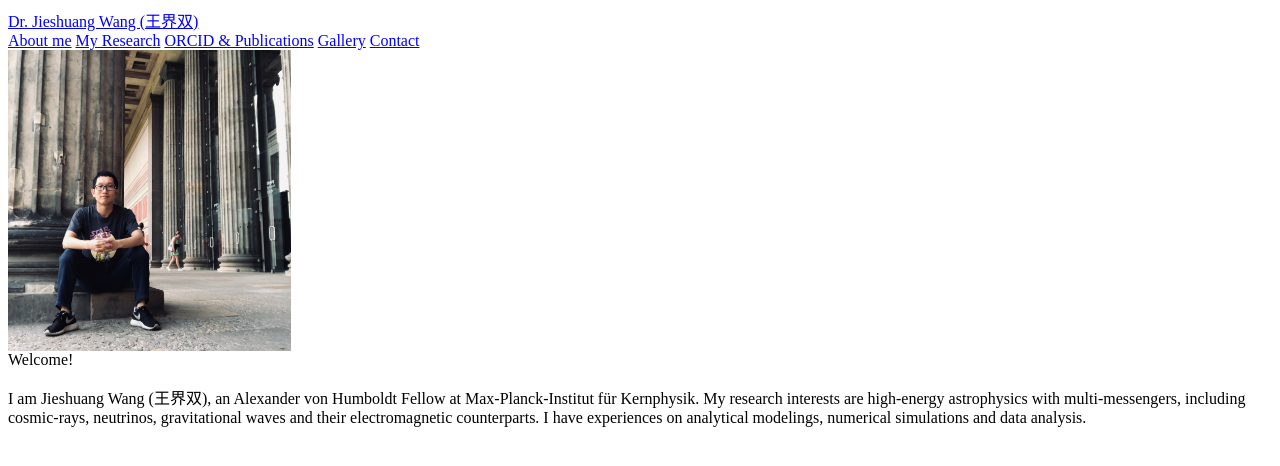
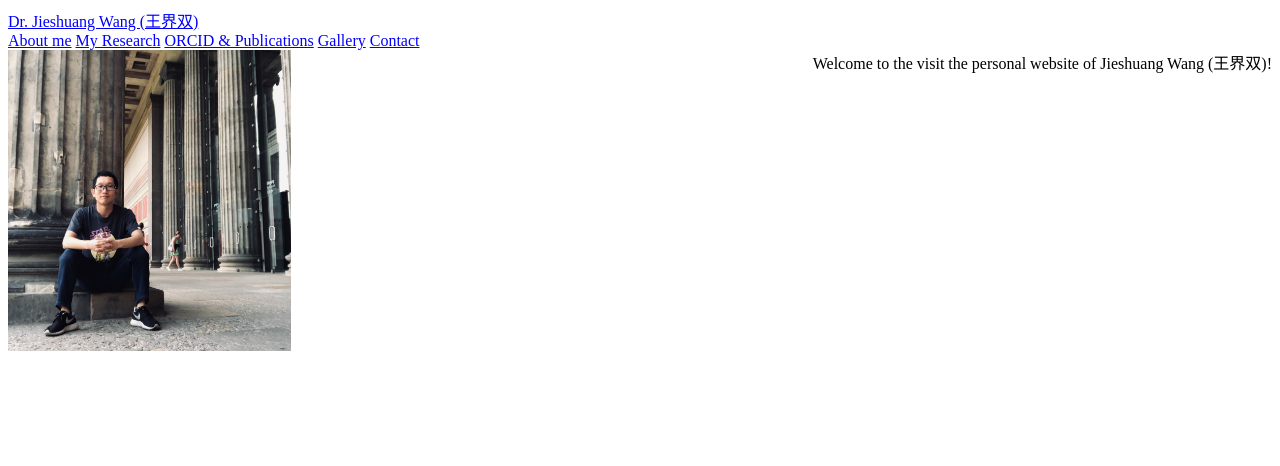
Before and after one commit to gaisuan/JieshuangWang, a plain HTML site: page index.html in a window 1280 px wide. Drawn offline with Linux system fonts and the light colour scheme.

Commit message:
Update index.html

```diff
--- a/index.html
+++ b/index.html
@@ -77,9 +77,9 @@
             <!-- Text container -->
             <div class="jXK9ad-SmKAyb" style="float: right;">
               <div class="tyJCtd mGzaTb Depvyb baZpAe">
-                <span class="C9DxTc ">Welcome!</span>
+                <span class="C9DxTc ">Welcome to the visit the personal website of Jieshuang Wang (王界双)!</span>
                 <p class="zfr3Q CDt4Ke " dir="ltr">
-                  <span class="C9DxTc ">I am Jieshuang Wang (王界双), an Alexander von Humboldt Fellow at Max-Planck-Institut für Kernphysik. My research interests are high-energy astrophysics with multi-messengers, including cosmic-rays, neutrinos, gravitational waves and their electromagnetic counterparts. I have experiences on analytical modelings, numerical simulations and data analysis.</span>
+                  <span class="C9DxTc "> </span>
                 </p>
               </div>
             </div>
```
